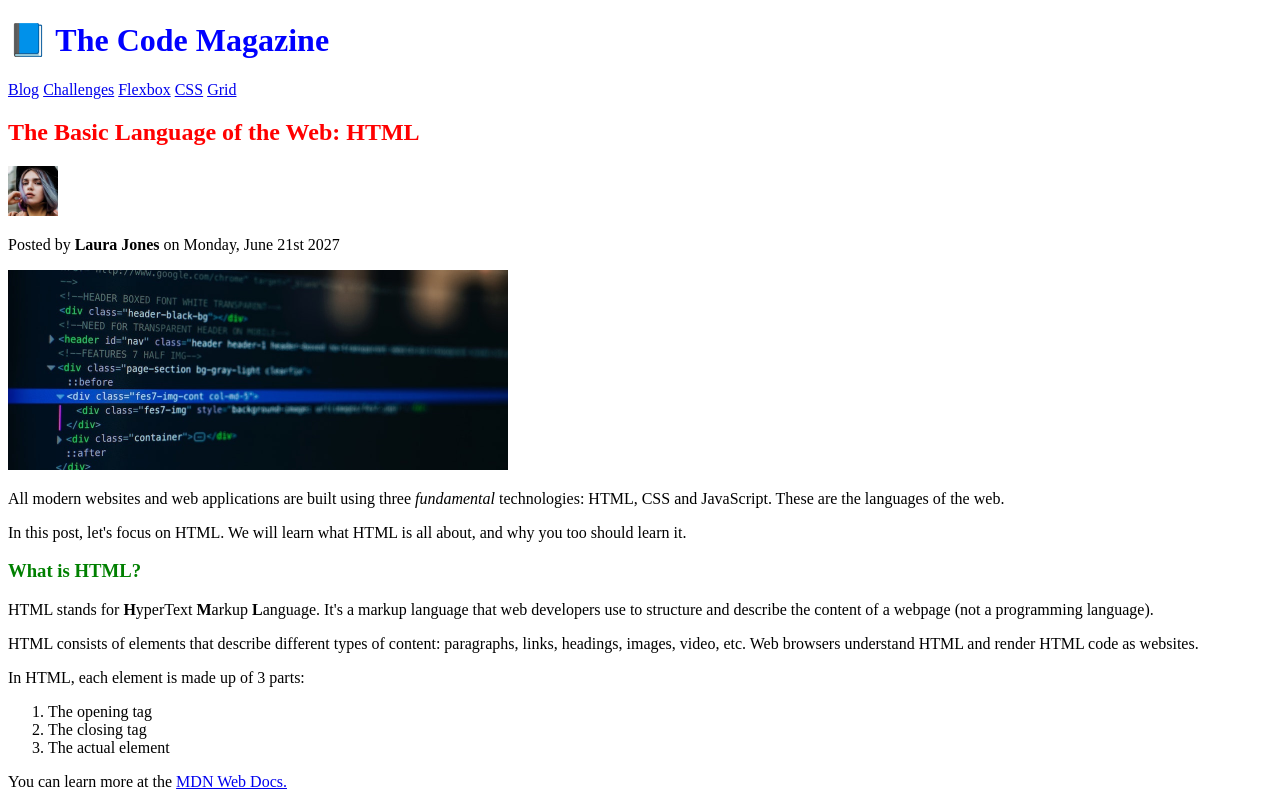
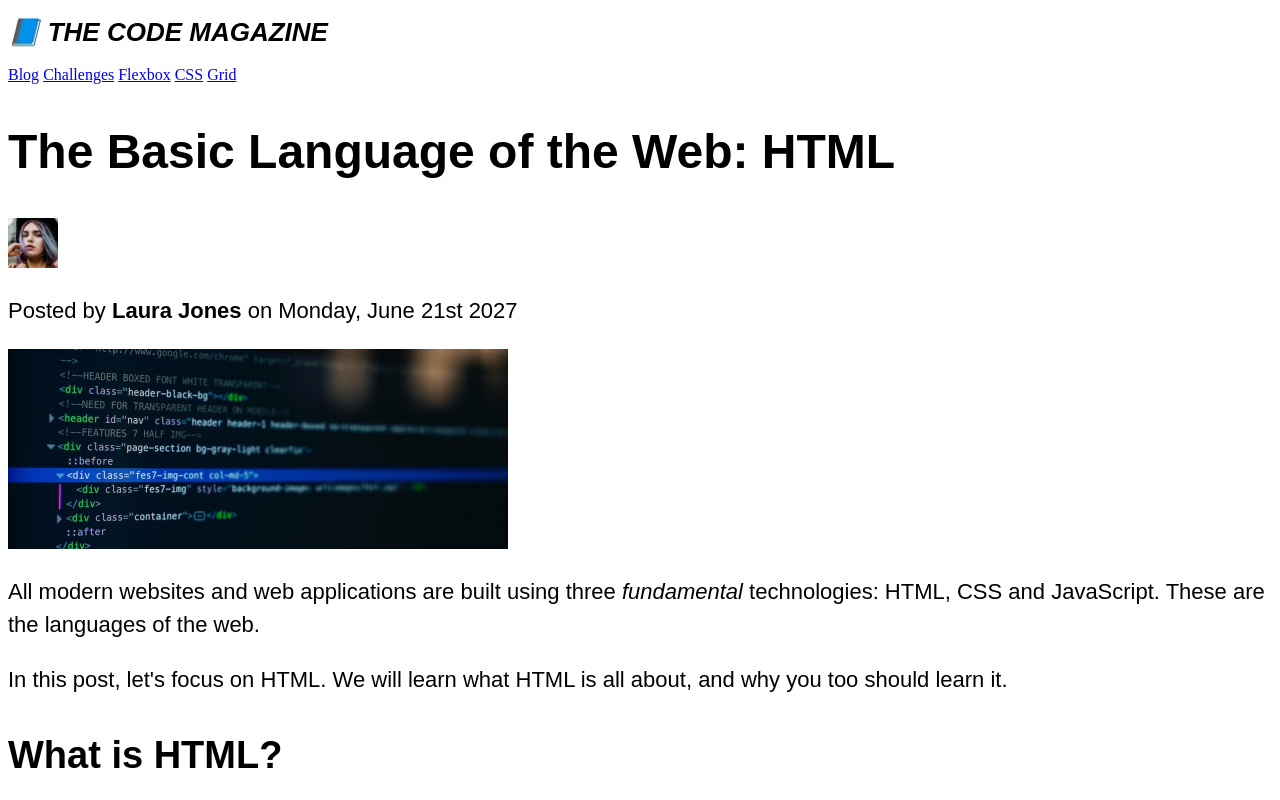
Before and after one commit to CISviper/HTML-CSS-Course-git, a plain HTML site: page mine/index.html in a window 1280 px wide. Shown: the top 800 px of the page. Drawn offline with Linux system fonts and the light colour scheme.

Commit message:
adding style

```diff
--- a/mine/style.css
+++ b/mine/style.css
@@ -1,15 +1,35 @@
 h1 {
-  color: blue;
+  font-size: 26px;
+  font-family: sans-serif;
+  text-transform: uppercase;
+  font-style: italic;
 }
+
 h2 {
-  color: red;
+  font-size: 48px;
+  font-family: sans-serif;
 }
+
 h3 {
-  color: green;
+  font-size: 38px;
+  font-family: sans-serif;
 }
+
 h4 {
-  color: orange;
+  font-size: 28px;
+  font-family: sans-serif;
+  text-transform: uppercase;
+  text-align: center;
 }
-h5 {
-  color: purple;
+
+p {
+  font-size: 22px;
+  font-family: sans-serif;
+  line-height: 1.5;
 }
+
+li {
+  font-size: 22px;
+  font-family: sans-serif;
+  line-height: 1.5;
+}
```
